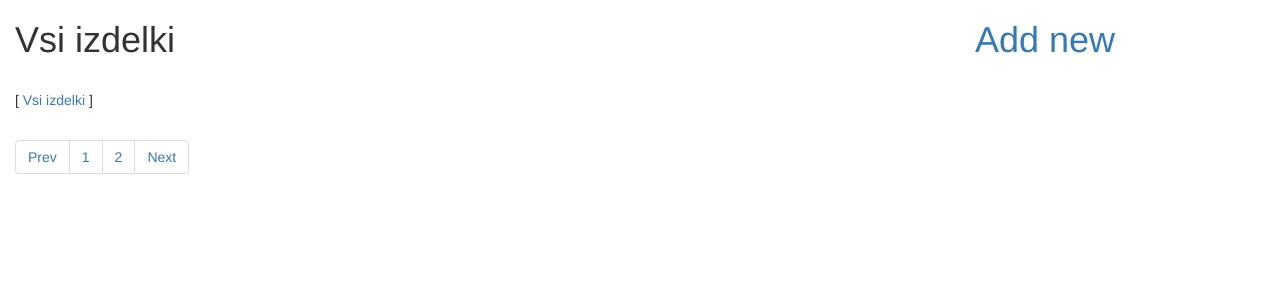
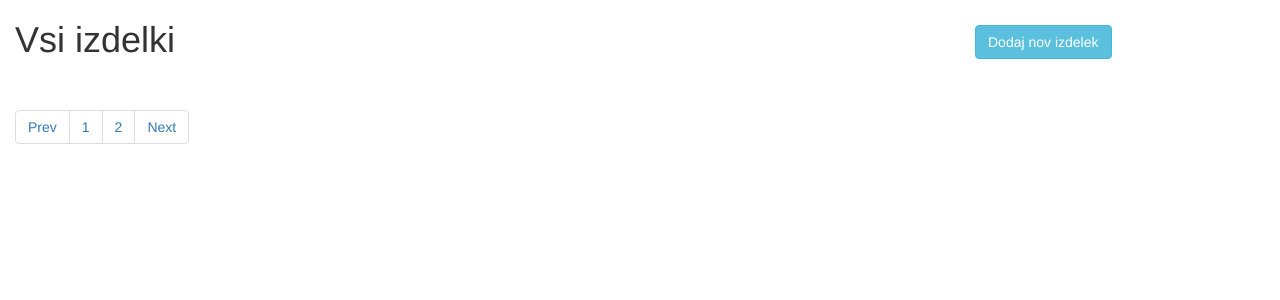
Before and after one commit to MatevzFa/ep-trgovina, a PHP site: page /view/izdelki-list.php in a window 1280 px wide. Shown: the top 300 px of the page. Run offline with PHP 8.4, Linux system fonts and the light colour scheme; the template is opened without the code that fills it, so the values that code supplies are empty; some libraries are stand-ins or nearby versions.

Commit message:
Bootstrap gumb za dodajanje izdelka

```diff
--- a/php/view/izdelki-list.php
+++ b/php/view/izdelki-list.php
@@ -18,9 +18,6 @@
 	                Vsi izdelki
 	            </h1>
 	            <br>
-					<p>[
-			    		<a href="<?= BASE_URL . "izdelki" ?>">Vsi izdelki</a>
-			    	]</p>
 	            <div class="row">
 	            	<?php foreach ($izdelki as $izdelek): ?>
 				        <div class="col-md-4">
@@ -47,7 +44,11 @@
 	            </ul>
 	        </div>
 	        <div class="col-md-3">
-	        	<h1> <a href="<?= BASE_URL . "izdelki/add" ?>">Add new</a></h1>
+                    <h1>
+                    <button type="button" class="btn btn-info" value="Input Button" onclick="location.href = '<?= BASE_URL . "izdelki/add" ?>';">
+                      Dodaj nov izdelek
+                    </button>
+                    </h1>
 	        </div>
 	    </div>
 	</div>
```
